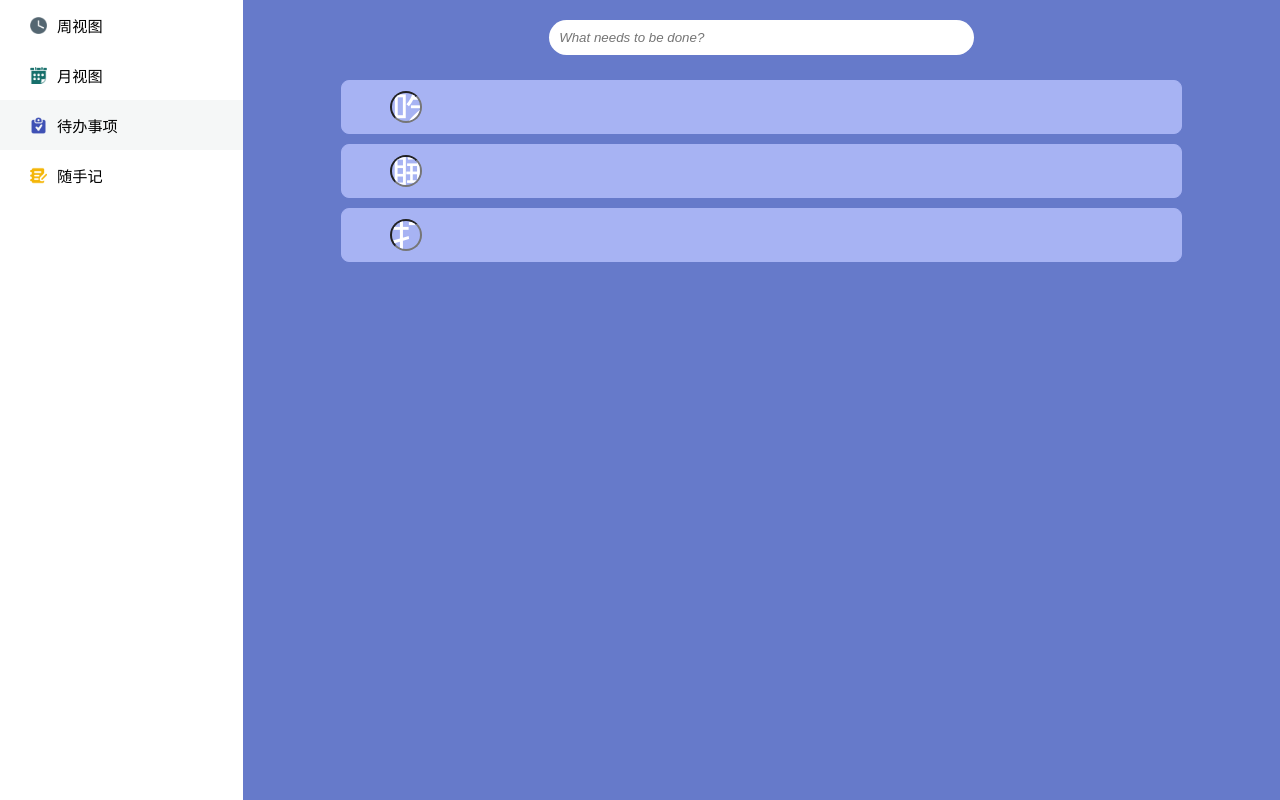
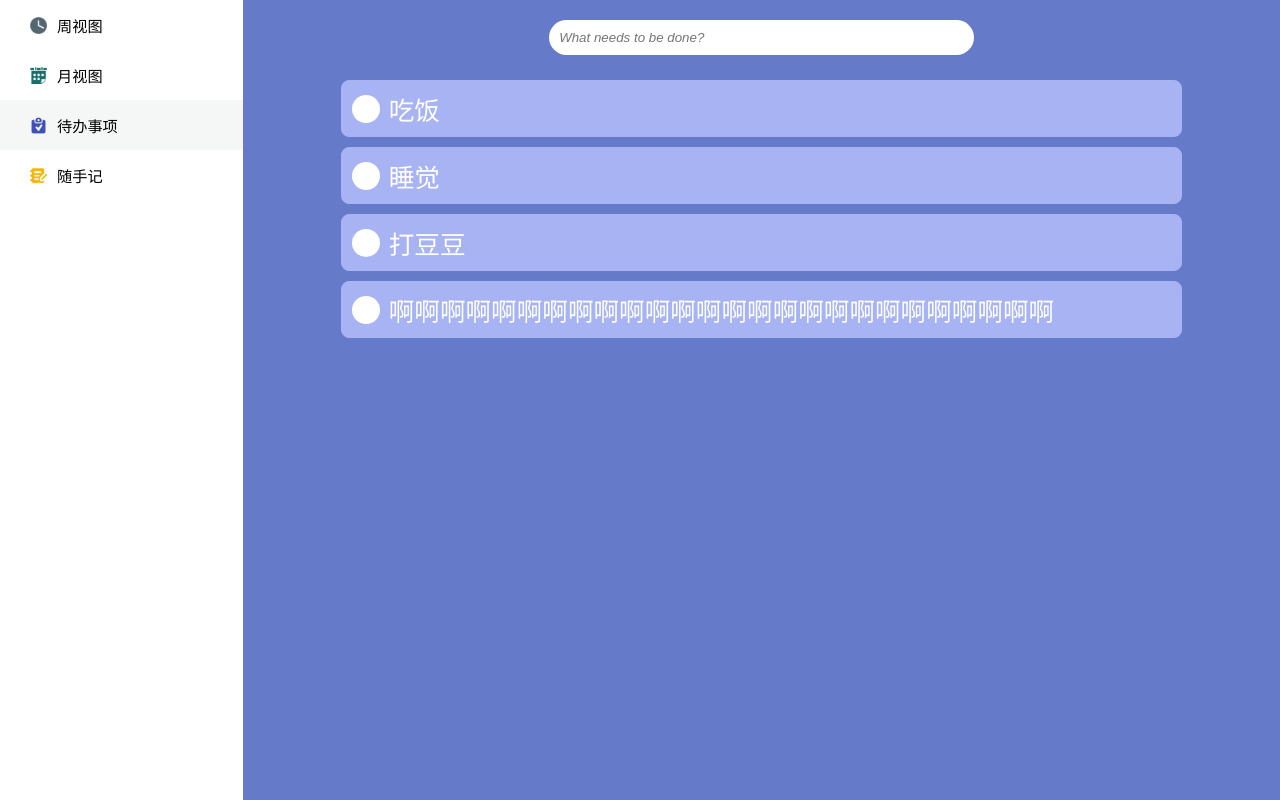
Before and after one commit to 0yhy/electron-todos, a React (Create React App) app: page / in a window 1280 px wide. Built offline with nearby package versions, Linux system fonts and the light colour scheme.

Commit message:
fix Todo

```diff
--- a/src/containers/Todo/Todo.jsx
+++ b/src/containers/Todo/Todo.jsx
@@ -5,9 +5,9 @@ export default class Todo extends React.Component {
   constructor() {
     super();
     this.state = {
-      todos: ["吃饭", "睡觉", "打豆豆"],
+      todos: ["吃饭", "睡觉", "打豆豆", "啊啊啊啊啊啊啊啊啊啊啊啊啊啊啊啊啊啊啊啊啊啊啊啊啊啊"],
       dones: [],
-      undones: ["吃饭", "睡觉", "打豆豆"]
+      undones: ["吃饭", "睡觉", "打豆豆", "啊啊啊啊啊啊啊啊啊啊啊啊啊啊啊啊啊啊啊啊啊啊啊啊啊啊"]
     };
   }
   addTodo = (e) => {
@@ -27,16 +27,18 @@ export default class Todo extends React.Component {
     let curTodoSpan = e.currentTarget.nextSibling;
     let curTodo = e.currentTarget.nextSibling.innerText;
     let { dones, undones } = this.state;
+    console.log("curTodo:", curTodo);
     if (e.currentTarget.checked) {
       curTodoSpan.className = "done";
       dones.push(curTodo);
       undones.splice(undones.indexOf(curTodo), 1);
     } else {
-      curTodoSpan.className = "";
+      curTodoSpan.className = css.todoItemText;
       undones.push(curTodo);
       dones.splice(dones.indexOf(curTodo), 1);
     }
     this.setState({ dones: dones, undones: undones });
+    console.log(this.state.todos, this.state.dones, this.state.undones);
   };
   delTodo = (e) => {
     let curTodo = e.currentTarget.parentNode.children[1].innerText;
@@ -51,12 +53,39 @@ export default class Todo extends React.Component {
       undones.splice(undones.indexOf(curTodo), 1);
     }
     this.setState({ todos: todos, dones: dones, undones: undones });
+    console.log(this.state.todos, this.state.dones, this.state.undones);
+  };
+  changeTodo = (e) => {
+    e.currentTarget.style.display = "none";
+    e.currentTarget.nextSibling.style.display = "inline";
+    e.currentTarget.nextSibling.focus();
+  };
+  doneChangeTodo = (e) => {
+    if (!e.keyCode || e.keyCode === 13) {
+      let curInput = e.currentTarget;
+      let curSpan = e.currentTarget.previousSibling;
+      let curChecked = curSpan.previousSibling.checked;
+
+      let { todos, dones, undones } = this.state;
+      todos[todos.indexOf(curSpan.innerText)] = curInput.value;
+      if (curChecked) {
+        dones[dones.indexOf(curSpan.innerText)] = curInput.value;
+      }
+      else {
+        undones[undones.indexOf(curSpan.innerText)] = curInput.value;
+      }
+
+      curSpan.style.display = "inline";
+      curSpan.innerText = curInput.value;
+      curInput.style.display = "none";
+      console.log(this.state.todos, this.state.dones, this.state.undones);
+    }
   };
   showDelIcon = (e) => {
-    e.currentTarget.children[2].style.display = "inline";
+    e.currentTarget.children[3].style.display = "inline";
   };
   hideDelIcon = (e) => {
-    e.currentTarget.children[2].style.display = "none";
+    e.currentTarget.children[3].style.display = "none";
   };
   render() {
     return (
@@ -66,7 +95,8 @@ export default class Todo extends React.Component {
           return (
             <div key={index} className={css.todoItem} onMouseOver={this.showDelIcon} onMouseOut={this.hideDelIcon}>
               <input className={css.todoItemInput} type="checkbox" onClick={this.checkTodo} />
-              <input className={css.todoItemInput}value={item} />
+              <label className={css.todoItemText} onKeyDown={this.changeTodo} onDoubleClick={this.changeTodo}>{item}</label>
+              <input className={css.todoItemTextEditing} defaultValue={item} onBlur={this.doneChangeTodo} onKeyDown={this.doneChangeTodo} />
               <span className={css.todoItemDel} onClick={this.delTodo}>
                 ×
               </span>
--- a/src/containers/Todo/Todo.module.scss
+++ b/src/containers/Todo/Todo.module.scss
@@ -25,21 +25,11 @@
   margin: 5px 0;
   padding: 5px;
   width: 80%;
-  font-size: 160%;
   border-radius: 8px;
   display: flex;
   flex-direction: row;
   align-items: center;
   position: relative;
-}
-.todoItem input {
-  font-size: 160%;
-  color: white;
-  background: transparent;
-}
-:global(.done) {
-  text-decoration: line-through;
-  color: #c7c7c7;
 }
 .todoItem:hover {
   border: white 1px solid;
@@ -70,10 +60,40 @@
   width: 10px;
   transform: rotate(-45deg);
 }
+.todoItemText{
+  font-size: 160%;
+  color: white;
+  background: transparent;
+  cursor: default;
+  width: 90%;
+  padding: 3px;
+  border: 1px #a7b3f3 solid;
+}
+:global(.done) {
+  font-size: 160%;
+  color: #c7c7c7;
+  text-decoration: line-through;
+  background: transparent;
+  width: 90%;
+  padding: 3px;
+  border: 1px #a7b3f3 solid;
+}
+.todoItemTextEditing {
+  display: none;
+  font-size: 160%;
+  font-family: inherit;
+  color: white;
+  background: transparent;
+  width: 90%;
+  outline: none;
+  padding: 3px;
+  border: 1px grey dashed;
+}
 .todoItemDel {
   position: absolute;
   right: 10px;
   display: none;
+  color: white;
 }
 .todoItemDel:hover {
   cursor: pointer;
```
